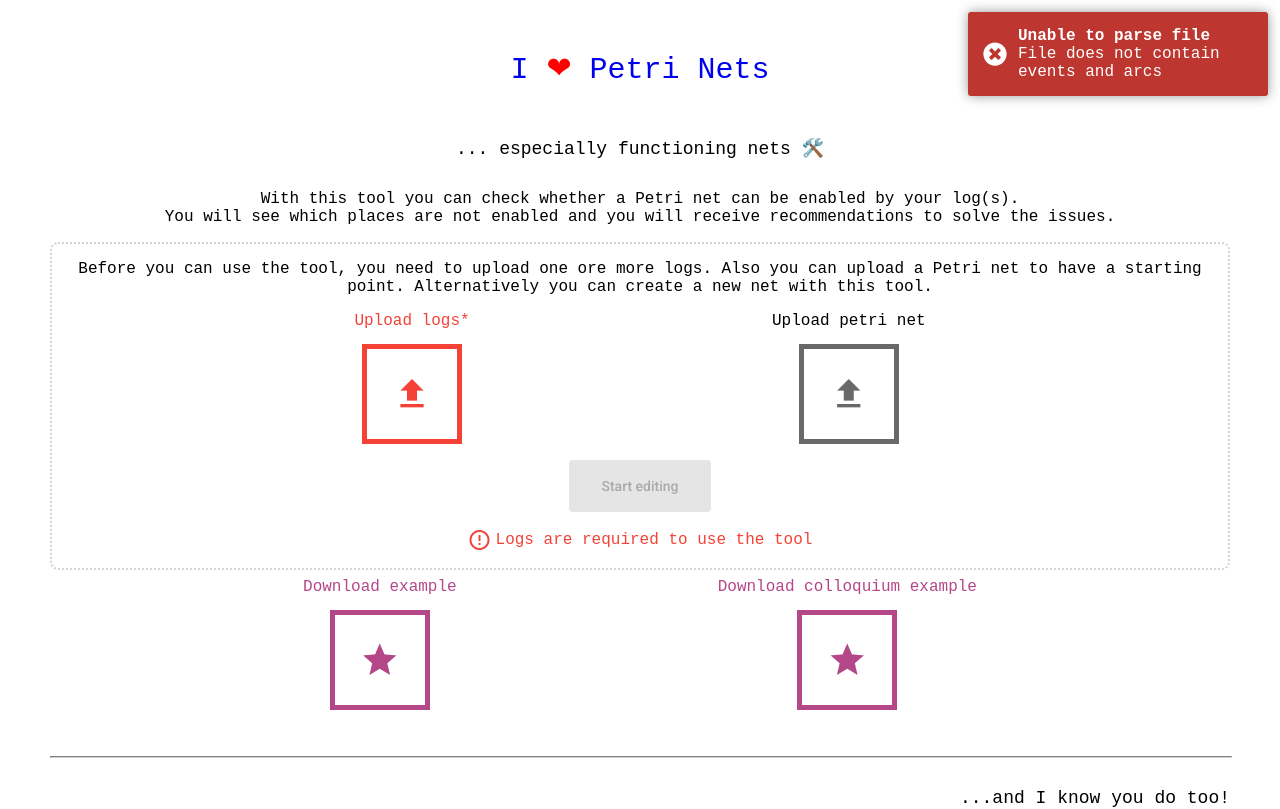
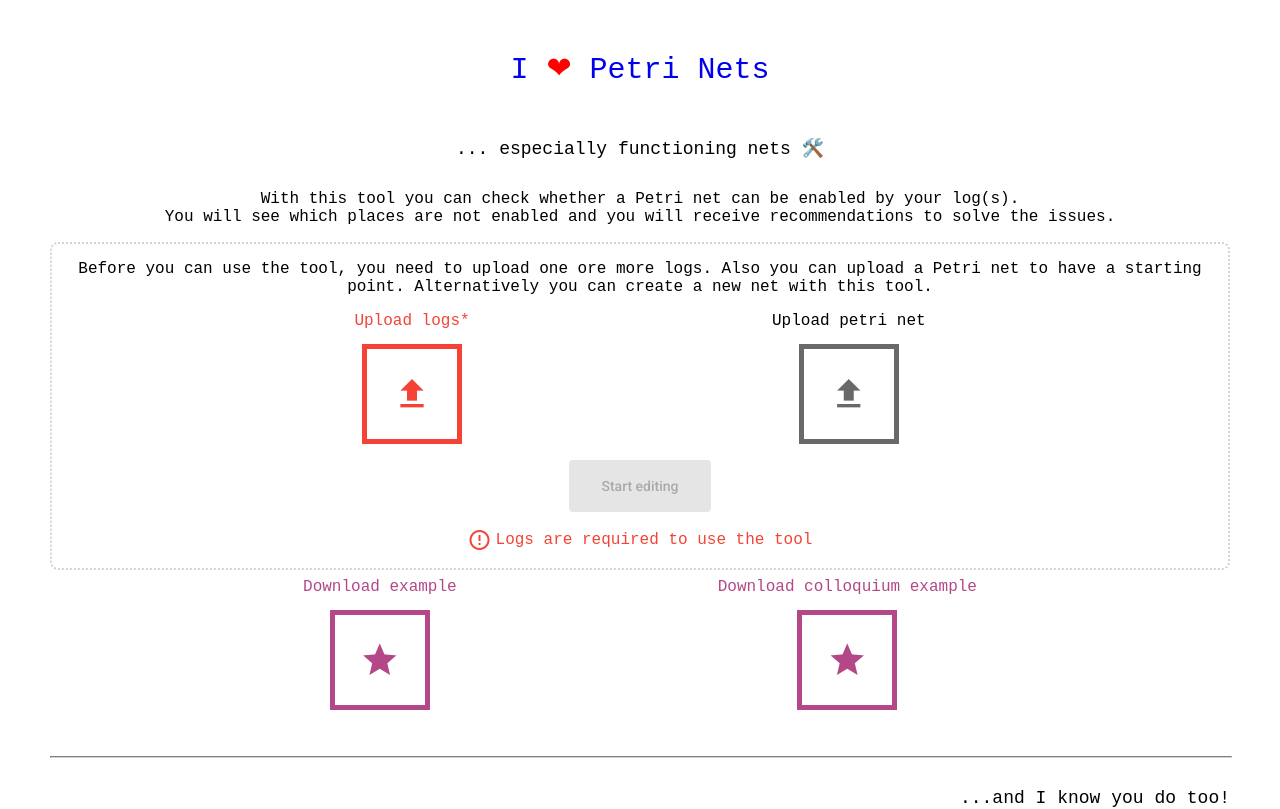
Before and after one commit to NLueg/model-repair-with-partial-orders, an Angular app: page / in a window 1280 px wide. Shown: the top 809 px of the page. Built offline with nearby package versions, Linux system fonts and the light colour scheme.

Commit message:
fix(parsing): make parsing great again

```diff
--- a/src/app/components/source-file-textarea/source-file-textarea.component.ts
+++ b/src/app/components/source-file-textarea/source-file-textarea.component.ts
@@ -15,6 +15,9 @@ import { ParserService } from '../../services/parser/parser.service';
 import { UploadService } from '../../services/upload/upload.service';
 
 type Valid = 'error' | 'warn' | 'success';
+
+const emptyContent =
+  '.type pn\n' + '.transitions\n\n' + '.places\n\n' + '.arcs\n';
 
 @Component({
   selector: 'app-source-file-textarea',
@@ -47,7 +50,7 @@ export class SourceFileTextareaComponent implements OnDestroy, OnInit {
     private uploadService: UploadService
   ) {
     this.logTextarea = new FormControl<string | null>(null);
-    this.petriNetTextarea = new FormControl<string | null>(null);
+    this.petriNetTextarea = new FormControl<string>(emptyContent);
 
     this.isCurrentNetEmpty$ = this.displayService
       .isCurrentNetEmpty$()
@@ -93,7 +96,7 @@ export class SourceFileTextareaComponent implements OnDestroy, OnInit {
     newSource: string | null,
     type: 'net' | 'po'
   ): void {
-    if (newSource === null) {
+    if (newSource === null || newSource === emptyContent) {
       return;
     }
 
--- a/src/app/services/parser/parser.service.ts
+++ b/src/app/services/parser/parser.service.ts
@@ -389,10 +389,10 @@ export class ParserService {
     }
 
     if (petriNet.arcs.length === 0 && petriNet.transitions.length === 0) {
-      errors.add(`File does not contain events and arcs`);
+      errors.add(`Petri net does not contain events and arcs`);
       this.toastr.error(
-        `File does not contain events and arcs`,
-        `Unable to parse file`
+        `Petri net does not contain events and arcs`,
+        `Unable to parse petri net`
       );
       return null;
     }
--- a/src/app/services/upload/upload.service.ts
+++ b/src/app/services/upload/upload.service.ts
@@ -1,6 +1,6 @@
 import { Injectable } from '@angular/core';
 import { ToastrService } from 'ngx-toastr';
-import { BehaviorSubject, Observable, ReplaySubject, Subject } from 'rxjs';
+import { Observable, ReplaySubject, Subject } from 'rxjs';
 
 import { netTypeKey } from '../parser/parsing-constants';
 import { getRunTextFromPnml } from './pnml/pnml-to-run.fn';
@@ -23,7 +23,7 @@ export class UploadService {
   private currentLogUpload$: Subject<string>;
 
   constructor(private toastr: ToastrService) {
-    this.currentNetUpload$ = new BehaviorSubject(emptyContent);
+    this.currentNetUpload$ = new ReplaySubject<string>(1);
     this.currentLogUpload$ = new ReplaySubject<string>(1);
   }
 
```
